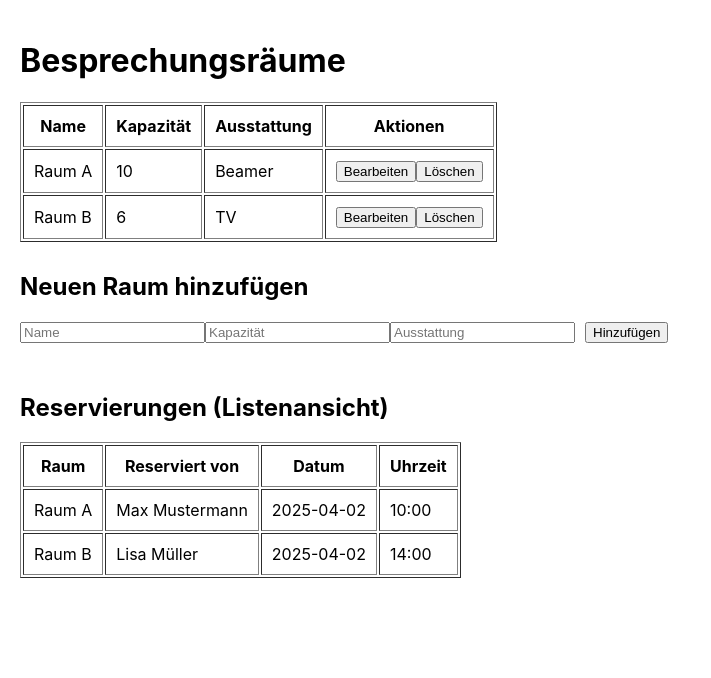
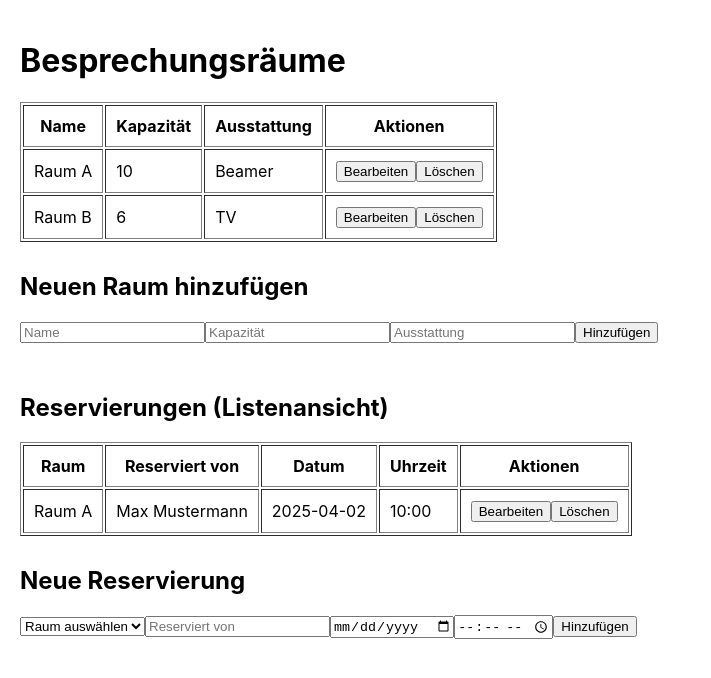
Before and after one commit to langbeni2/ProjektWoche01-04-25, a React (Create React App) app in the folder frontend/: page / in a window 1280 px wide. Shown: the top 678 px of the page, without its empty margins (0-711 px from the left). Built offline with nearby package versions, Linux system fonts and the light colour scheme.

Commit message:
Reservierung erstellen, bearbeiten und löschen eingebaut

```diff
--- a/frontend/src/App.js
+++ b/frontend/src/App.js
@@ -13,60 +13,76 @@ function App() {
     equipment: ""
   });
 
-  const [reservations] = useState([
+  const [reservations, setReservations] = useState([
     {
       id: 1,
       roomName: "Raum A",
       reservedBy: "Max Mustermann",
       date: "2025-04-02",
       time: "10:00"
-    },
-    {
-      id: 2,
-      roomName: "Raum B",
-      reservedBy: "Lisa Müller",
-      date: "2025-04-02",
-      time: "14:00"
     }
   ]);
 
-  const handleChange = (e) => {
-    setFormRoom({
-      ...formRoom,
-      [e.target.name]: e.target.value
-    });
+  const [formReservation, setFormReservation] = useState({
+    id: null,
+    roomName: "",
+    reservedBy: "",
+    date: "",
+    time: ""
+  });
+
+  // Räume
+  const handleChangeRoom = (e) => {
+    setFormRoom({ ...formRoom, [e.target.name]: e.target.value });
   };
 
   const handleAddOrUpdateRoom = () => {
     if (formRoom.id === null) {
       const newId = rooms.length > 0 ? rooms[rooms.length - 1].id + 1 : 1;
-      const newRoom = { id: newId, ...formRoom };
-      setRooms([...rooms, newRoom]);
+      setRooms([...rooms, { id: newId, ...formRoom }]);
     } else {
-      const updatedRooms = rooms.map((room) =>
-        room.id === formRoom.id ? formRoom : room
-      );
-      setRooms(updatedRooms);
+      const updated = rooms.map((r) => (r.id === formRoom.id ? formRoom : r));
+      setRooms(updated);
     }
     setFormRoom({ id: null, name: "", capacity: "", equipment: "" });
   };
 
   const handleDeleteRoom = (id) => {
-    const updatedRooms = rooms.filter((room) => room.id !== id);
-    setRooms(updatedRooms);
+    setRooms(rooms.filter((r) => r.id !== id));
     if (formRoom.id === id) {
       setFormRoom({ id: null, name: "", capacity: "", equipment: "" });
     }
   };
 
-  const handleEditRoom = (room) => {
-    setFormRoom(room);
+  const handleEditRoom = (room) => setFormRoom(room);
+
+  // Reservierungen
+  const handleChangeReservation = (e) => {
+    setFormReservation({ ...formReservation, [e.target.name]: e.target.value });
   };
+
+  const handleAddOrUpdateReservation = () => {
+    if (formReservation.id === null) {
+      const newId =
+        reservations.length > 0 ? reservations[reservations.length - 1].id + 1 : 1;
+      setReservations([...reservations, { id: newId, ...formReservation }]);
+    } else {
+      const updated = reservations.map((r) =>
+        r.id === formReservation.id ? formReservation : r
+      );
+      setReservations(updated);
+    }
+    setFormReservation({ id: null, roomName: "", reservedBy: "", date: "", time: "" });
+  };
+
+  const handleEditReservation = (res) => setFormReservation(res);
+
+  const handleDeleteReservation = (id) =>
+    setReservations(reservations.filter((r) => r.id !== id));
 
   return (
     <div style={{ padding: "20px" }}>
       <h1>Besprechungsräume</h1>
-
       <table border="1" cellPadding="10">
         <thead>
           <tr>
@@ -99,23 +115,23 @@ function App() {
         name="name"
         placeholder="Name"
         value={formRoom.name}
-        onChange={handleChange}
+        onChange={handleChangeRoom}
       />
       <input
         type="number"
         name="capacity"
         placeholder="Kapazität"
         value={formRoom.capacity}
-        onChange={handleChange}
+        onChange={handleChangeRoom}
       />
       <input
         type="text"
         name="equipment"
         placeholder="Ausstattung"
         value={formRoom.equipment}
-        onChange={handleChange}
+        onChange={handleChangeRoom}
       />
-      <button onClick={handleAddOrUpdateRoom} style={{ marginLeft: "10px" }}>
+      <button onClick={handleAddOrUpdateRoom}>
         {formRoom.id === null ? "Hinzufügen" : "Speichern"}
       </button>
 
@@ -127,6 +143,7 @@ function App() {
             <th>Reserviert von</th>
             <th>Datum</th>
             <th>Uhrzeit</th>
+            <th>Aktionen</th>
           </tr>
         </thead>
         <tbody>
@@ -136,10 +153,54 @@ function App() {
               <td>{res.reservedBy}</td>
               <td>{res.date}</td>
               <td>{res.time}</td>
+              <td>
+                <button onClick={() => handleEditReservation(res)}>Bearbeiten</button>
+                <button onClick={() => handleDeleteReservation(res.id)}>Löschen</button>
+              </td>
             </tr>
           ))}
         </tbody>
       </table>
+
+      <h2 style={{ marginTop: "30px" }}>
+        {formReservation.id === null
+          ? "Neue Reservierung"
+          : "Reservierung bearbeiten"}
+      </h2>
+      <select
+        name="roomName"
+        value={formReservation.roomName}
+        onChange={handleChangeReservation}
+      >
+        <option value="">Raum auswählen</option>
+        {rooms.map((r) => (
+          <option key={r.id} value={r.name}>
+            {r.name}
+          </option>
+        ))}
+      </select>
+      <input
+        type="text"
+        name="reservedBy"
+        placeholder="Reserviert von"
+        value={formReservation.reservedBy}
+        onChange={handleChangeReservation}
+      />
+      <input
+        type="date"
+        name="date"
+        value={formReservation.date}
+        onChange={handleChangeReservation}
+      />
+      <input
+        type="time"
+        name="time"
+        value={formReservation.time}
+        onChange={handleChangeReservation}
+      />
+      <button onClick={handleAddOrUpdateReservation}>
+        {formReservation.id === null ? "Hinzufügen" : "Speichern"}
+      </button>
     </div>
   );
 }
```
